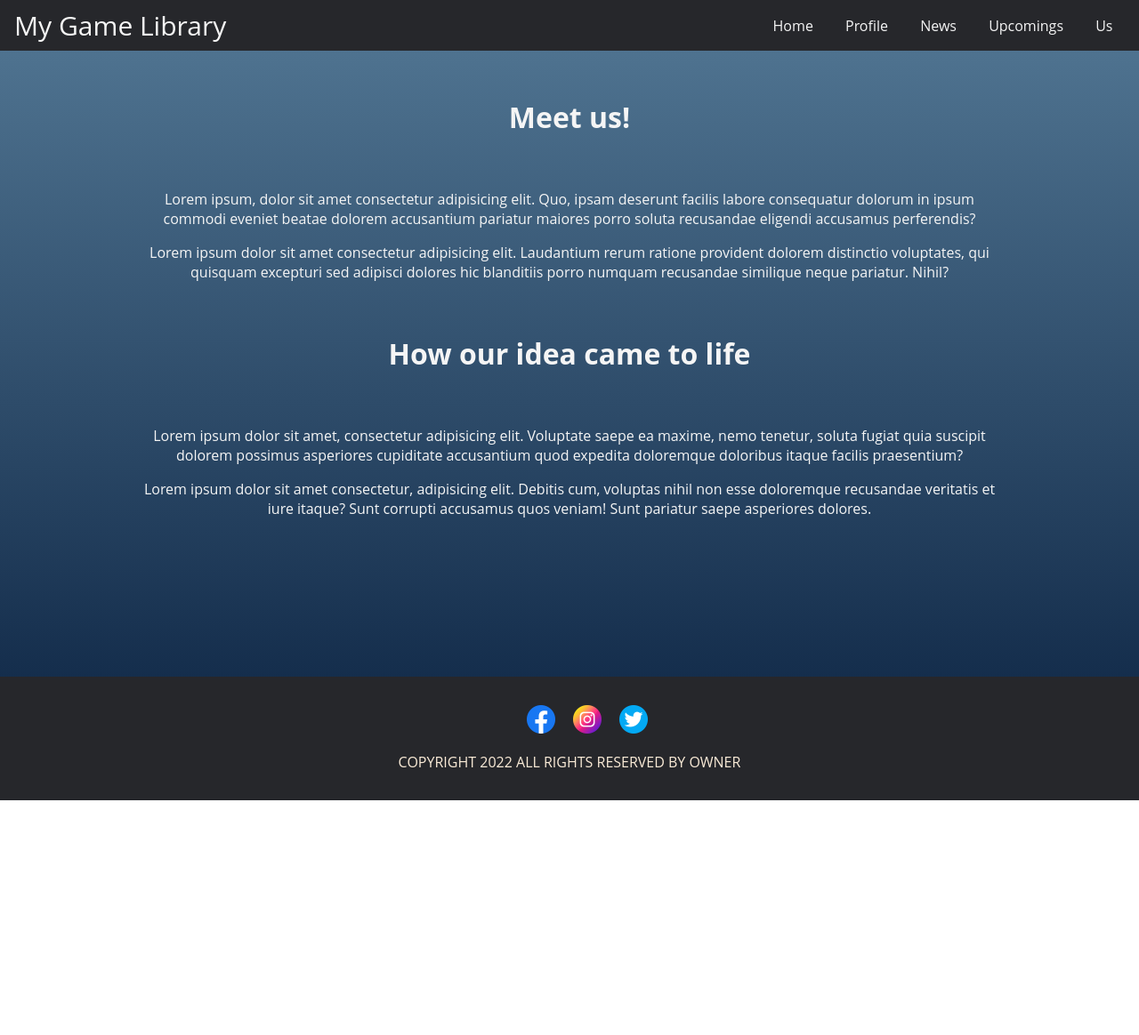
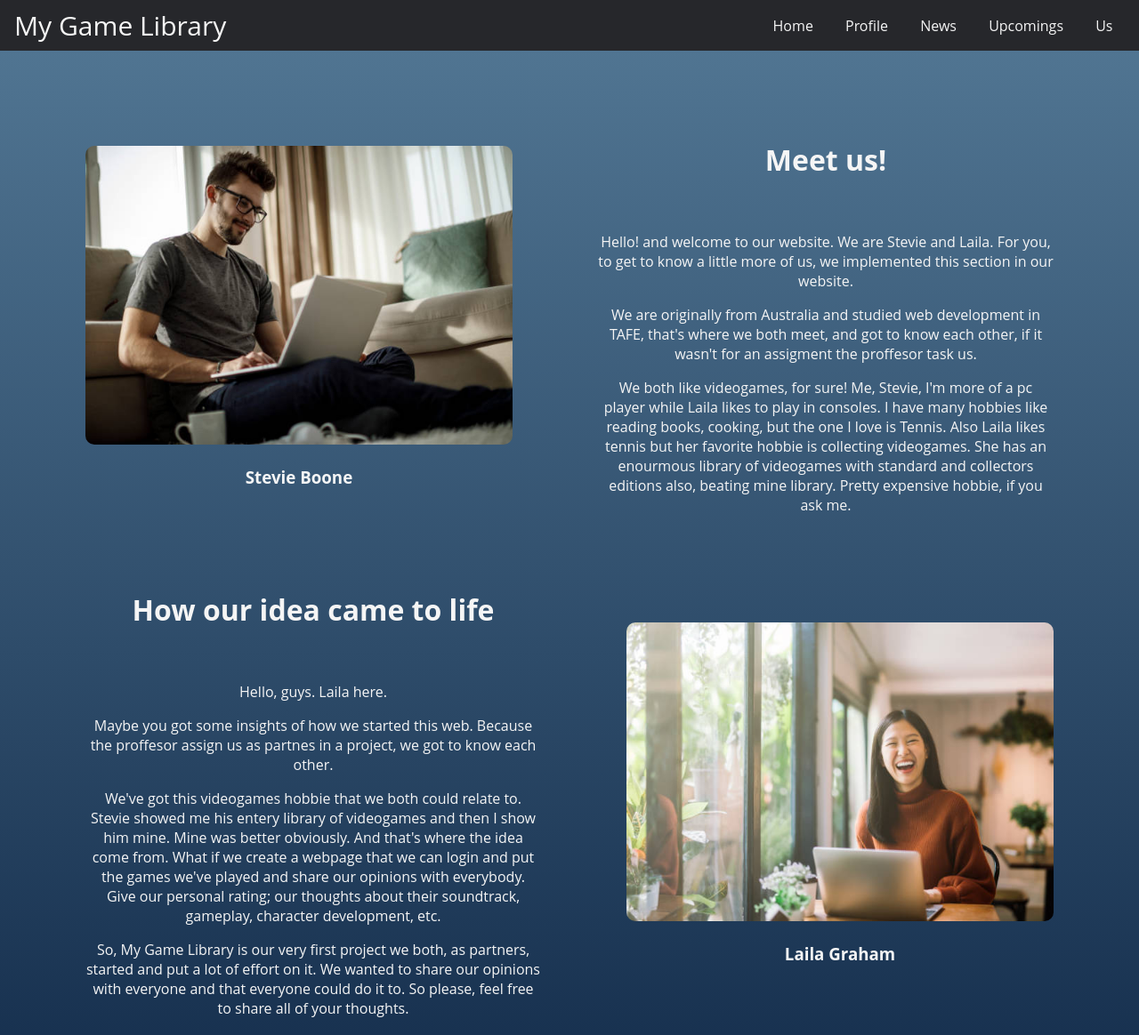
Before and after one commit to andres-sr96/coder_36430, a website: page pages/us.html in a window 1280 px wide. Shown: the top 1164 px of the page at 89% size. Before the commit the page ends 900 px from the top, so only its background shows below. Drawn offline with Linux system fonts and the light colour scheme.

Commit message:
Terminamos us.html

```diff
--- a/pages/us.html
+++ b/pages/us.html
@@ -27,13 +27,32 @@
             </nav>
         </header>
     </div>
-    <div class="middle-us">
-        <h1>Meet us!</h1><br>
-        <p>Lorem ipsum, dolor sit amet consectetur adipisicing elit. Quo, ipsam deserunt facilis labore consequatur dolorum in ipsum commodi eveniet beatae dolorem accusantium pariatur maiores porro soluta recusandae eligendi accusamus perferendis?</p>
-        <p>Lorem ipsum dolor sit amet consectetur adipisicing elit. Laudantium rerum ratione provident dolorem distinctio voluptates, qui quisquam excepturi sed adipisci dolores hic blanditiis porro numquam recusandae similique neque pariatur. Nihil?</p><br>
-        <h1>How our idea came to life</h1><br>
-        <p>Lorem ipsum dolor sit amet, consectetur adipisicing elit. Voluptate saepe ea maxime, nemo tenetur, soluta fugiat quia suscipit dolorem possimus asperiores cupiditate accusantium quod expedita doloremque doloribus itaque facilis praesentium?</p>
-        <p>Lorem ipsum dolor sit amet consectetur, adipisicing elit. Debitis cum, voluptas nihil non esse doloremque recusandae veritatis et iure itaque? Sunt corrupti accusamus quos veniam! Sunt pariatur saepe asperiores dolores.</p>
+    <div class="us_mid">
+        <div class="us_mid_box">
+            <div class="us_mid_box_img">
+            <img src="../images/us_images/persona_1.jpg" alt="" class="person">
+             <h3>Stevie Boone</h3>
+            </div>
+            <div class="us_mid_box_text">
+                <h1>Meet us!</h1><br>
+                <p>Hello! and welcome to our website. We are Stevie and Laila. For you, to get to know a little more of us, we implemented this section in our website.</p>
+                <p>We are originally from Australia and studied web development in TAFE, that's where we both meet, and got to know each other, if it wasn't for an assigment the proffesor task us.</p>
+                <p>We both like videogames, for sure! Me, Stevie, I'm more of a pc player while Laila likes to play in consoles. I have many hobbies like reading books, cooking, but the one I love is Tennis. Also Laila likes tennis but her favorite hobbie is collecting videogames. She has an enourmous library of videogames with standard and collectors editions also, beating mine library. Pretty expensive hobbie, if you ask me.</p>
+            </div>
+        </div>
+        <div class="us_mid_box">
+            <div class="us_mid_box_text">
+                <h1>How our idea came to life</h1><br>
+                <p>Hello, guys. Laila here.</p>
+                <p>Maybe you got some insights of how we started this web. Because the proffesor assign us as partnes in a project, we got to know each other.</p>
+                <p>We've got this videogames hobbie that we both could relate to. Stevie showed me his entery library of videogames and then I show him mine. Mine was better obviously. And that's where the idea come from. What if we create a webpage that we can login and put the games we've played and share our opinions with everybody. Give our personal rating; our thoughts about their soundtrack, gameplay, character development, etc.</p>
+                <p>So, My Game Library is our very first project we both, as partners, started and put a lot of effort on it. We wanted to share our opinions with everyone and that everyone could do it to. So please, feel free to share all of your thoughts.</p>
+            </div>
+            <div class="us_mid_box_img">
+                <img src="../images/us_images/persona_3.jpg" alt="" class="person">
+                <h3>Laila Graham</h3>
+            </div>
+        </div>
     </div>
     <footer class="footer">
         <ul class="social-media">
--- a/sass/parciales/_us.scss
+++ b/sass/parciales/_us.scss
@@ -1,7 +1,33 @@
 /* US.HTML */
-.middle-us{
-    height: 35rem;
-    color: whitesmoke;
-    text-align: center;
-    padding: 2rem 10rem;
+
+.us_mid{
+    display: flex;
+    flex-direction: column;
+    width: 100%;
+    height: 100%;
+    align-items: center;
+    gap: 3rem;
+    padding: 5rem 0rem;
+    &_box{
+        display: flex;
+        width: 100%;
+        flex-direction: row;
+        justify-content: space-evenly;
+        align-items: center;
+        color: whitesmoke;
+        &_text{
+            display: inline-block;
+            width: 40%;
+            text-align: center;
+        }
+        &_img{
+            text-align: center;
+            .person{
+                border-radius: 10px;
+                width: 30rem;
+                height: 21rem;
+                background-size: cover;
+            }
+        }
+    }
 }
```
Also changed, not shown: css/compilado.css, images/us_images/persona_2.jpg (deleted).
